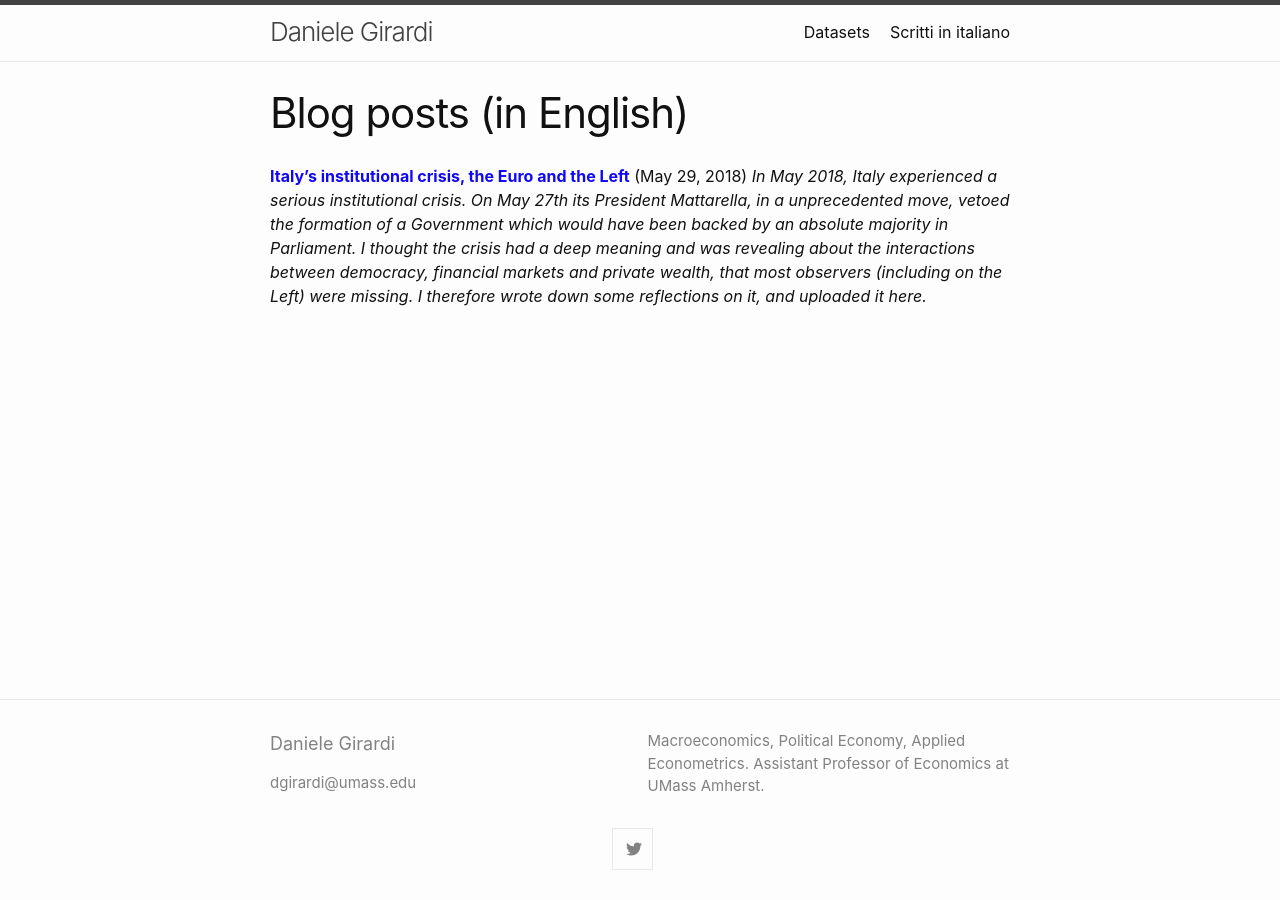
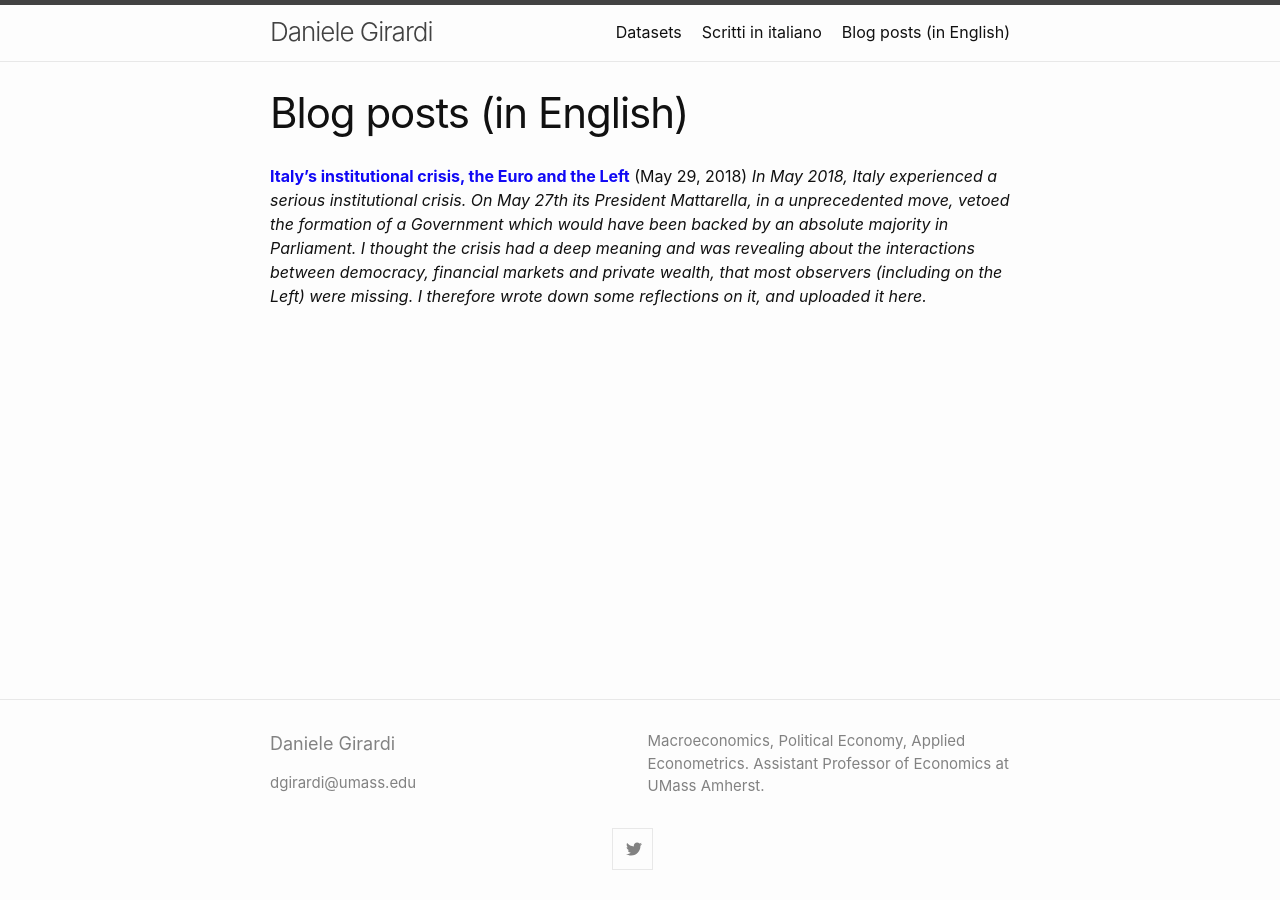
Before and after one commit to danielegirardi/danielegirardi.github.io, a Jekyll site: the page built from posts/english_posts.md, in a window 1280 px wide. Built offline with Jekyll 4.4.1, drawn with Linux system fonts in a browser that asks for light colours.

Commit message:
Update _config.yml

```diff
--- a/_config.yml
+++ b/_config.yml
@@ -27,7 +27,7 @@ minima:
 header_pages:
  - datasets.md
  - scritti_italia.md
- - english_posts.md
+ - posts/english_posts.md
 
 # Build settings
 theme: minima
```
